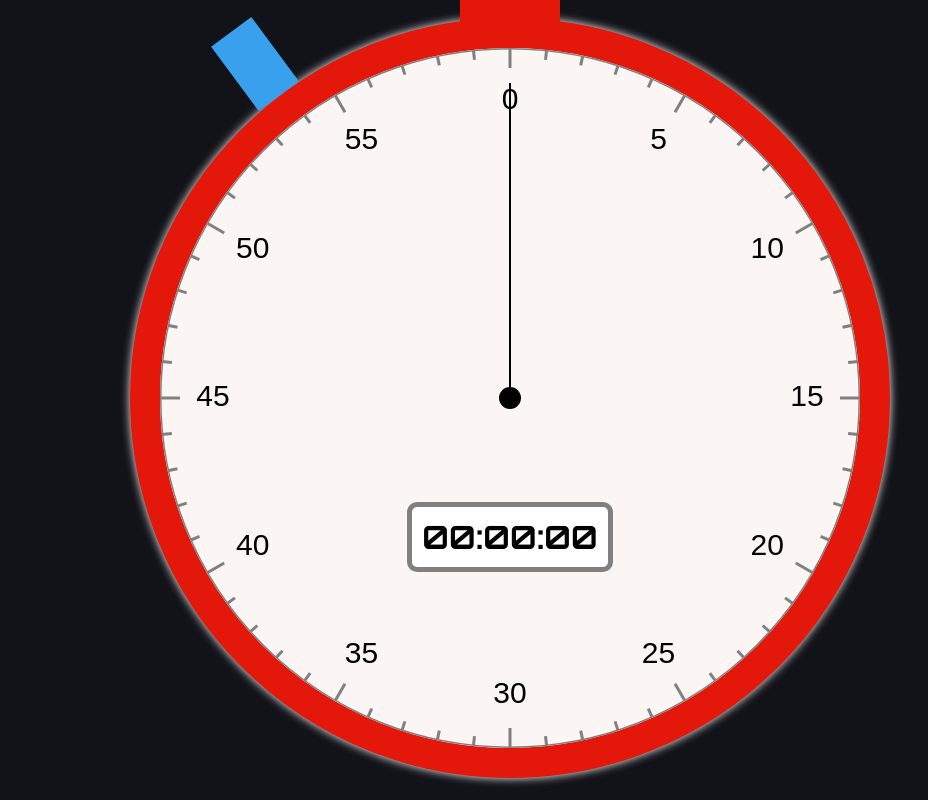
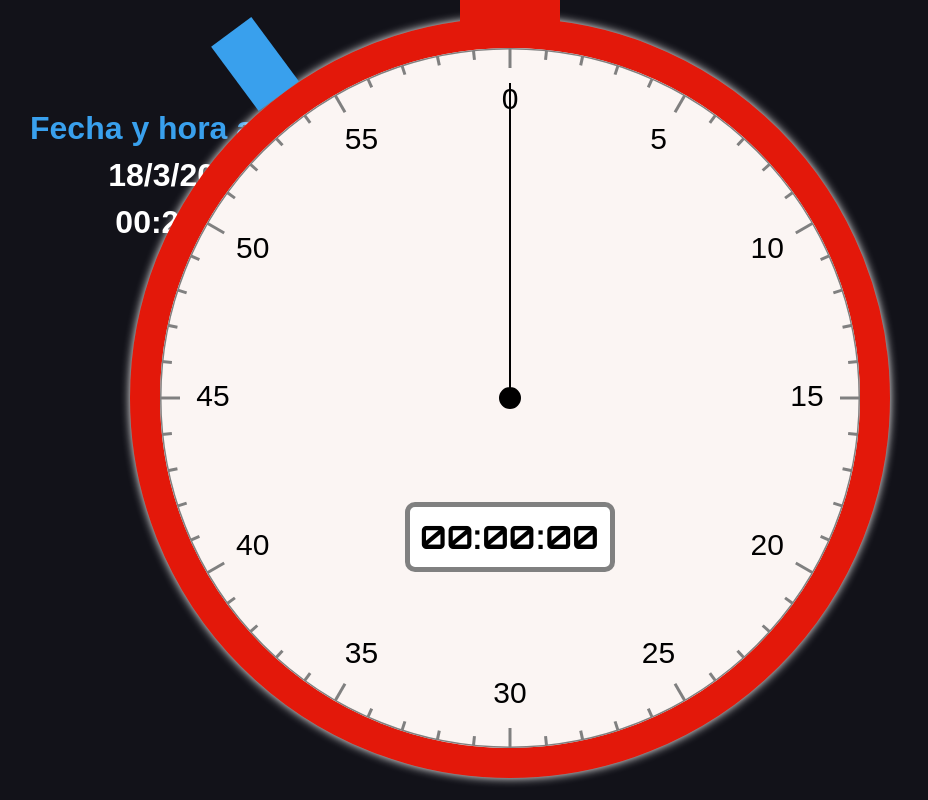
Before and after one commit to SneatX/cronometroCanvas, a plain HTML site: page index.html in a window 1280 px wide. Both pictures are taken after a click on the button 385 px from the left and 63 px from the top of the page. Shown: the whole page, without its empty margins (130-1058 px from the left). Drawn offline with Linux system fonts and the light colour scheme; a web font is replaced by a local one.

Commit message:
feat: :sparkles: Cronometro terminado

```diff
--- a/css/style.css
+++ b/css/style.css
@@ -9,6 +9,7 @@ body{
     display: flex;
     justify-content: center;
     align-items: center;
+    flex-direction: column;
     height: 100vh;
     width: 100vw;
     background-color: #121219;
@@ -59,14 +60,34 @@ canvas{
     right: 0;
     bottom: 210px;
     margin: auto;
+
     display: flex;
     justify-content: center;
+    background-color: white;
+    border: 5px solid gray;
+    padding: 10px;
+    border-radius: 10px;
+    width: 180px;
 }
 
 .container__timer h1{
-    background-color: white;
-    padding: 10px;
-    border-radius: 10px;
-    border: 5px solid gray;
     font-family: "Orbitron";
 }
+
+#hour, #minutes, #seconds{
+    width: 60px;
+    text-align: center;
+}
+
+#container__fecha{
+    color: white;
+    font-family: sans-serif;
+    text-align: center;
+    position: absolute;
+    left: 150px;
+    top: 100px;
+}
+
+#container__fecha *{
+    margin: 10px;
+}
--- a/index.html
+++ b/index.html
@@ -9,15 +9,24 @@
 </head>
 
 <body>
+    <div id="container__fecha">
+        <h1 style="color: #39A0ED;">Fecha y hora actual</h1>
+        <h1 id="fechaActual"></h1>
+        <h1 id="horaActual"></h1>
+    </div>
+
     <div class="container">
         <canvas id="lienzo" width="700" height="700"></canvas>
         <button id="pause"></button>
         <button id="reset"></button>
         <div class="container__timer">
-            <h1><span id="hour">00</span>:<span id="minutes">00</span>:<span id="seconds">00</span></h1>
+            <h1 id="hours">00</h1>
+            <h1>:</h1>
+            <h1 id="minutes">00</h1>
+            <h1>:</h1>
+            <h1 id="seconds">00</h1>
         </div>
     </div>
-
 
     <script src="js/script.js"></script>
 </body>
--- a/js/script.js
+++ b/js/script.js
@@ -7,6 +7,34 @@ const x = canvas.width / 2 // Posicion en x del circulo
 const y = canvas.height / 2 // Posicion en y del circulo
 const radio = canvas.width / 2
 let s = 0
+let m = 0
+let h = 0
+
+document.addEventListener("DOMContentLoaded", event => {
+    function actualizarFechaHora() {
+        let fecha = new Date();
+        let dia = fecha.getDate();
+        let mes = fecha.getMonth() + 1;
+        let año = fecha.getFullYear();
+
+        let horas = fecha.getHours();
+        let minutos = fecha.getMinutes();
+        let segundos = fecha.getSeconds();
+
+        if(horas > 12){
+            horas -= 12
+        }
+
+        segundos < 10 ? segundos = "0" + segundos : segundos
+        minutos < 10 ? minutos = "0" + minutos : minutos
+        horas < 10 ? horas = "0" + horas : horas
+
+        document.getElementById('fechaActual').innerHTML = `${dia}/${mes}/${año}`;
+        document.getElementById('horaActual').innerHTML = `${horas}:${minutos}:${segundos}`;
+    }
+
+    setInterval(actualizarFechaHora, 1000);
+});
 
 pintarReloj()
 
@@ -18,8 +46,19 @@ btnPause.addEventListener("click" , event =>{
         paused = false
         intervalo = setInterval(function(){
             s++
-            console.log(s)
             pintarReloj()
+            actualizarReloj()
+
+            if(s >= 6000){
+                s = 0
+                m++
+            }
+
+            if(m >= 60){
+                m = 0
+                h++
+            }
+
         }, 10)
     }
     else{
@@ -29,8 +68,21 @@ btnPause.addEventListener("click" , event =>{
     }
 })
 
+function actualizarReloj(){
+    let segundos = Math.trunc(s/100)
+
+    segundos < 10 ? document.getElementById("seconds").textContent = ("0" + Math.trunc(segundos)) : document.getElementById("seconds").textContent = Math.trunc(s/100)
+
+    m < 10 ? document.getElementById("minutes").textContent = ("0" + m) : document.getElementById("minutes").textContent = m
+
+    h < 10 ? document.getElementById("hours").textContent = ("0" + h) : document.getElementById("hours").textContent = h
+
+}
+
 btnReset.addEventListener("click" , event =>{
     s = 0
+    m = 0
+    h = 0
     pintarReloj()
     clearInterval(intervalo)
     paused = true
@@ -46,6 +98,9 @@ btnReset.addEventListener("click" , event =>{
         }, 300);
     }, 0);
 
+    document.getElementById("seconds").textContent = "00"
+    document.getElementById("minutes").textContent = "00"
+    document.getElementById("hours").textContent = "00"
 
 })
 
@@ -77,8 +132,6 @@ function pintarCirculo(){
 
 function pintarLineas(){
     let cantidadLineas = 60
-    contexto.textAlign = "center"
-    contexto.textBaseline = "middle"
     for (let i = 0; i < cantidadLineas; i++) {
         let x_final
         let y_final
@@ -110,6 +163,8 @@ function pintarLineas(){
 }
 
 function pintarNumeros(){
+    contexto.textAlign = "center"
+    contexto.textBaseline = "middle"
     for(let i = 0; i < 60; i++){
         contexto.fillStyle = "black";
         contexto.font = "30px Arial";
```
